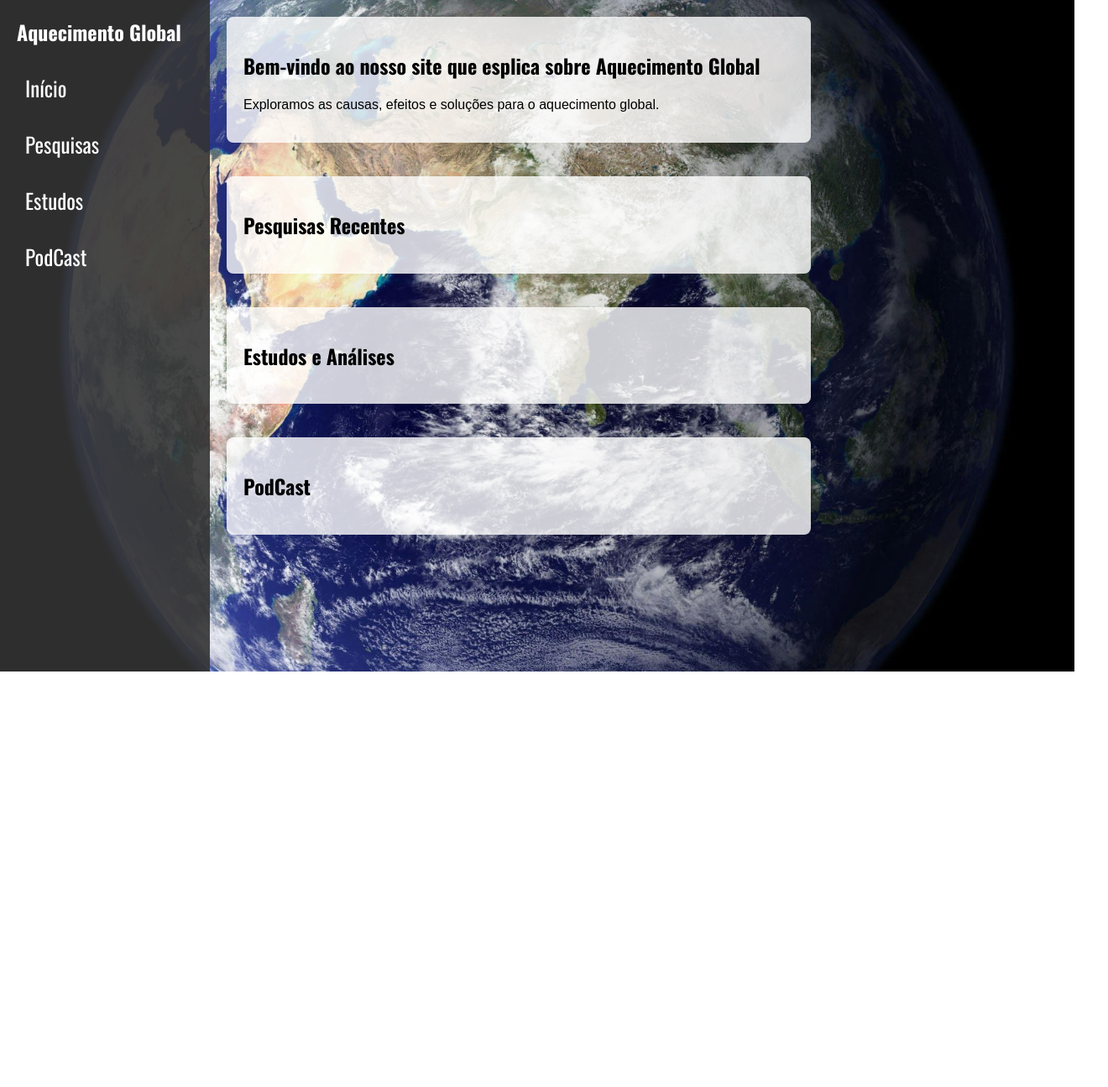
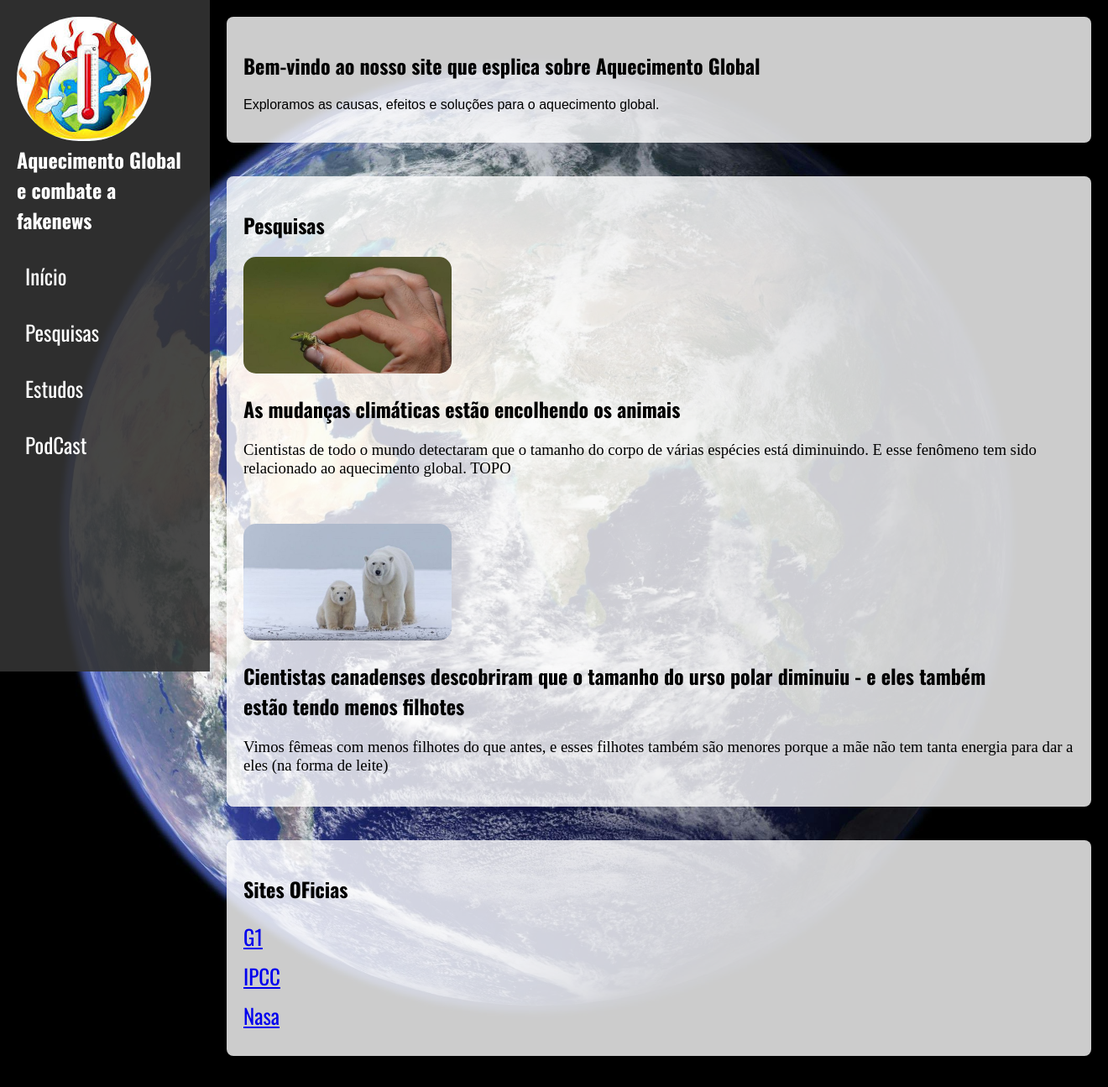
Before and after one commit to murielgaldino/Aquecimento_Global, a plain HTML site: page index.html in a window 1280 px wide. Shown: the top 1295 px of the page at 84% size, 1320 px wide, since content can reach past the window. Before the commit the page ends 800 px from the top, so only its background shows below. Drawn offline with nearby package versions, Linux system fonts and the light colour scheme.

Commit message:
Add files via upload

```diff
--- a/index.html
+++ b/index.html
@@ -9,7 +9,10 @@
 <body>
     <div class="container">
         <nav class="sidebar">
-            <h1>Aquecimento Global</h1>
+            <div class="banner">
+                <img src="img/foguinho.png" alt="">
+            </div>
+            <h1>Aquecimento Global e combate a fakenews</h1>
             <ul>
                 <li><a href="#home">Início</a></li>
                 <li><a href="#pesquisa">Pesquisas</a></li>
@@ -23,15 +26,32 @@
                 <p>Exploramos as causas, efeitos e soluções para o aquecimento global.</p>
             </section>
             <section id="pesquisa">
-                <h2>Pesquisas Recentes</h2>
-                <div id="pesquisa-container">
+                <h2>Pesquisas</h2>
+                <div id="pesquisa-container" class="pesquisas">
                     <!-- Área para adicionar pesquisas -->
+                    <img src="img/sapinho.jpg" alt="">
+                    <h2>As mudanças climáticas estão encolhendo os animais</h2>
+                    <h3>Cientistas de todo o mundo detectaram que o tamanho do corpo de várias espécies está diminuindo. E esse fenômeno tem sido relacionado ao aquecimento global.
+                        TOPO
+                    </h3>
+                    </br>
+                    </br>
+                    <img src="/img/ursinho.jpg" alt="">
+                    <h2>Cientistas canadenses descobriram que o tamanho do urso polar diminuiu - e eles também estão tendo menos filhotes</h2>
+                    <h3>Vimos fêmeas com menos filhotes do que antes, e esses filhotes também são menores porque a mãe não tem tanta energia para dar a eles (na forma de leite)</h3>
+
                 </div>
             </section>
             <section id="estudos">
-                <h2>Estudos e Análises</h2>
-                <div id="estudos-container">
+                <h2>Sites OFicias</h2>
+                <div id="estudos-container" class="sites">
                     <!-- Área para adicionar estudos -->
+                    <div class="links">
+                     <li><a href="https://g1.globo.com/natureza/aquecimento-global/noticia/2021/11/12/veja-se-as-mudancas-climaticas-estao-encolhendo-os-animais.ghtml">G1</a></li>
+                     <li><a href="https://www.ipcc.ch/">IPCC</a></li>
+                     <li><a href="https://science.nasa.gov/climate-change/">Nasa</a></li>
+                    </div>
+
                 </div>
             </section>
             <section id="PodCast">
--- a/styles.css
+++ b/styles.css
@@ -106,3 +106,50 @@ a {
     font-style: normal;
     font-size: 25px;
 }
+
+.banner img {
+    border-radius: 170px;
+}
+
+.pesquisas img{
+    width: 25%;
+    border-radius: 15px;
+}
+
+.pesquisas h2 {
+    margin-right: 50px;
+}
+.pesquisas h3 {
+  font-family: "Merriweather", serif;
+  font-weight: 300;
+  font-style: normal;
+
+}
+.pesquisas h2 {
+    margin-right: 50px;
+}
+
+
+.links h1 {
+    font-size: 1.5em;
+    margin-top: 0;
+}
+.links  {
+    list-style: none;
+    padding: 0;
+}
+
+.links  li {
+    margin: 10px 0;
+}
+
+.links  ul li a {
+    color: #fff;
+    text-decoration: none;
+    display: block;
+    padding: 10px;
+}
+
+.links li a:hover {
+    background-color: #575757;
+}
```
Also changed, not shown: config.txt (added), img/foguinho.png (added), img/sapinho.jpg (added), img/ursinho.jpg (added).
